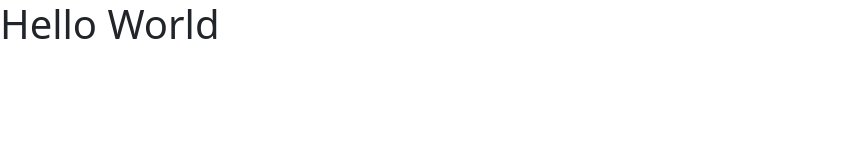
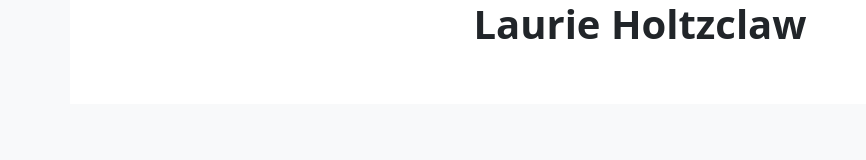
Before and after one commit to lholtzclaw/bootstrap_profile, a plain HTML site: page index.html in a window 1280 px wide. Shown: the whole page, without its empty margins (0-866 px from the left). Drawn offline with nearby package versions, Linux system fonts and the light colour scheme.

Commit message:
Added Header

```diff
--- a/index.html
+++ b/index.html
@@ -4,11 +4,30 @@
     <meta charset="UTF-8">
     <meta http-equiv="X-UA-Compatible" content="IE=edge">
     <meta name="viewport" content="width=device-width, initial-scale=1.0">
-    <title>Document</title>
+    <title>Bootstrap Profile</title>
     <link href="https://cdn.jsdelivr.net/npm/bootstrap@5.0.2/dist/css/bootstrap.min.css" rel="stylesheet" >
 </head>
-<body>
-    <h1>Hello World</h1>
-    <script src="https://cdn.jsdelivr.net/npm/bootstrap@5.0.2/dist/js/bootstrap.bundle.min.js"></script>
+<body class="bg-light">
+    <!-- Container -->
+    <div class="container">
+
+        <!-- Row 1 - Header Row -->
+        <div class="row bg-white pb-5
+        ">
+            <div class="col">
+                <h1 class="text-center fw-bold">Laurie Holtzclaw</h1>
+            </div>
+        </div>
+
+        <!-- Row 2 - Navbar -->
+
+        <!-- Row 3 - Main content -->
+
+            <!-- Left 2/3 column -->
+
+            <!-- Right 1/3 column -->
+    </div>
+
+        <script src="https://cdn.jsdelivr.net/npm/bootstrap@5.0.2/dist/js/bootstrap.bundle.min.js"></script>
 </body>
 </html>
```
